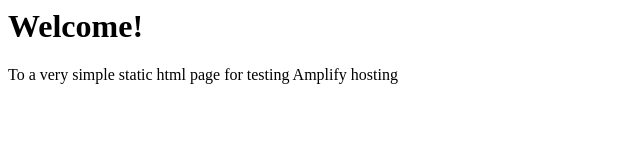
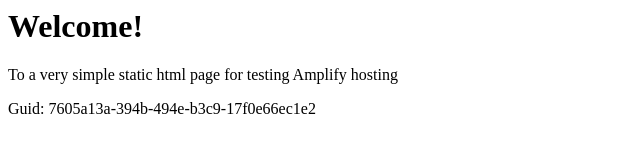
Before and after one commit to aws-aemilia-fra/Github-PR-Commit-Integration-Test-DoNotTouch-v0-preprod-eu-central-1, a website: page src/index.html in a window 1280 px wide. Shown: the whole page, without its empty margins (0-640 px from the left). Drawn offline with Linux system fonts and the light colour scheme.

Commit message:
commit from integ tests

```diff
--- a/src/index.html
+++ b/src/index.html
@@ -1,3 +1,5 @@
+
+
 <html lang="en">
 
 <head>
@@ -10,6 +12,6 @@
 <body>
     <h1>Welcome!</h1>
     <p>To a very simple static html page for testing Amplify hosting</p>
-</body>
+    <p>Guid: 7605a13a-394b-494e-b3c9-17f0e66ec1e2</p></body>
 
 </html>
```
